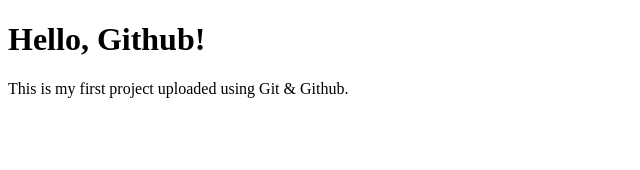
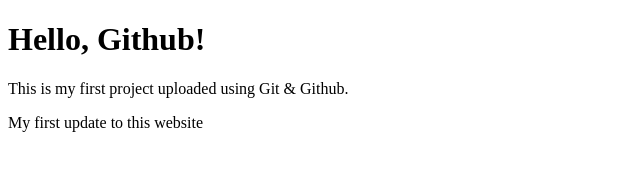
Before and after one commit to KRISHNA-ses/MyWebsite, a plain HTML site: page index.html in a window 1280 px wide. Shown: the whole page, without its empty margins (0-640 px from the left). Drawn offline with Linux system fonts and the light colour scheme.

Commit message:
Updated index.html with a new paragraph

```diff
--- a/index.html
+++ b/index.html
@@ -8,3 +8,4 @@
   <p>This is my first project uploaded using Git & Github.</p>
   </body>
   </html>
+  <p>My first update to this website</p>
```
